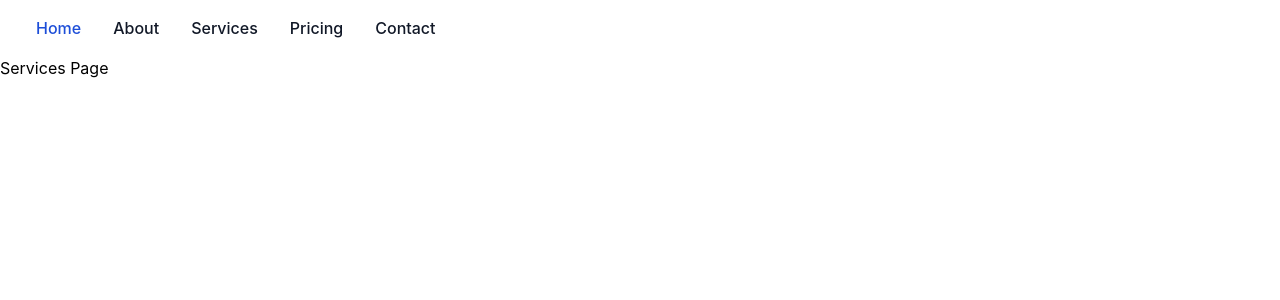
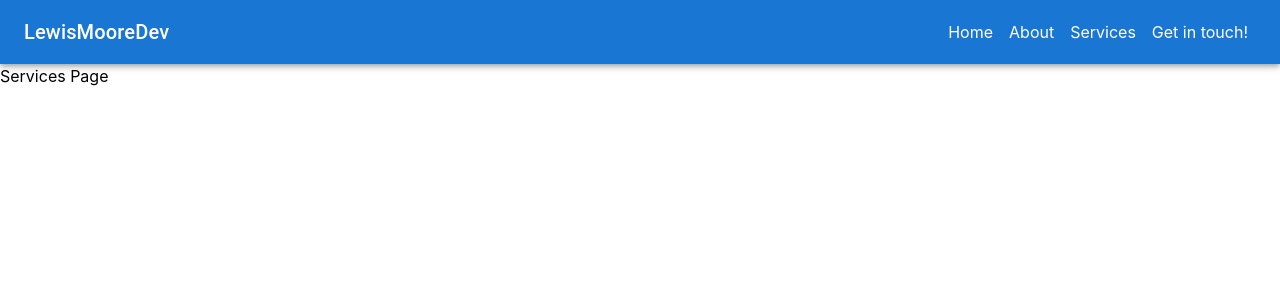
Before and after one commit to LewisMoore0/CoachingBusinessWebsite, a React (Create React App) app: page /services in a window 1280 px wide. Shown: the top 300 px of the page. Built offline with nearby package versions, Linux system fonts and the light colour scheme.

Commit message:
MUI Navbar

```diff
--- a/package.json
+++ b/package.json
@@ -3,6 +3,10 @@
   "version": "0.1.0",
   "private": true,
   "dependencies": {
+    "@emotion/react": "^11.14.0",
+    "@emotion/styled": "^11.14.0",
+    "@mui/icons-material": "^6.3.0",
+    "@mui/material": "^6.3.0",
     "cra-template": "1.2.0",
     "react": "^19.0.0",
     "react-dom": "^19.0.0",
--- a/src/Components/NavBar.js.js
+++ b/src/Components/NavBar.js.js
@@ -1,38 +1,26 @@
-export const NavBar = () => {
-    // Change the list to a map
-    return (
+import * as React from 'react';
+import AppBar from '@mui/material/AppBar';
+import Box from '@mui/material/Box';
+import Toolbar from '@mui/material/Toolbar';
+import Typography from '@mui/material/Typography';
+import { Button, Link, MenuItem } from '@mui/material';
 
+export function NavBar() {
 
-<nav class="bg-white border-gray-200 dark:bg-gray-900">
-  <div class="max-w-screen-lg flex flex-wrap items-center justify-between mx-5 p-4">
-    <button data-collapse-toggle="navbar-default" type="button" class="inline-flex items-left p-2 w-10 h-10 justify-center text-sm text-gray-500 rounded-lg sm:hidden hover:bg-gray-100 focus:outline-none focus:ring-2 focus:ring-gray-200 dark:text-gray-400 dark:hover:bg-gray-700 dark:focus:ring-gray-600" aria-controls="navbar-default" aria-expanded="false">
-        <span class="sr-only">Open main menu</span>
-        <svg class="w-5 h-5" aria-hidden="true" xmlns="http://www.w3.org/2000/svg" fill="none" viewBox="0 0 17 14">
-            <path stroke="currentColor" stroke-linecap="round" stroke-linejoin="round" stroke-width="2" d="M1 1h15M1 7h15M1 13h15"/>
-        </svg>
-    </button>
-    <div class="hidden w-full md:block md:w-auto" id="navbar-default">
-      <ul class="font-medium flex flex-col p-4 sm:items-center sm:p-0 mt-4 border border-gray-100 rounded-lg bg-gray-50 sm:flex-row sm:space-x-8 rtl:space-x-reverse sm:mt-0 sm:border-0 sm:bg-white dark:bg-gray-800 sm:dark:bg-gray-900 dark:border-gray-700">
-        <li>
-          <a href="/" class="block py-2 px-3 text-white bg-blue-700 rounded sm:bg-transparent sm:text-blue-700 sm:p-0 dark:text-white sm:dark:text-blue-500" aria-current="page">Home</a>
-        </li>
-        <li>
-          <a href="/about" class="block py-2 px-3 text-gray-900 rounded hover:bg-gray-100 sm:hover:bg-transparent sm:border-0 sm:hover:text-blue-700 sm:p-0 dark:text-white sm:dark:hover:text-blue-500 dark:hover:bg-gray-700 dark:hover:text-white sm:dark:hover:bg-transparent">About</a>
-        </li>
-        <li>
-          <a href="/services" class="block py-2 px-3 text-gray-900 rounded hover:bg-gray-100 sm:hover:bg-transparent sm:border-0 sm:hover:text-blue-700 sm:p-0 dark:text-white sm:dark:hover:text-blue-500 dark:hover:bg-gray-700 dark:hover:text-white sm:dark:hover:bg-transparent">Services</a>
-        </li>
-        <li>
-          <a href="/pricing" class="block py-2 px-3 text-gray-900 rounded hover:bg-gray-100 sm:hover:bg-transparent sm:border-0 sm:hover:text-blue-700 sm:p-0 dark:text-white sm:dark:hover:text-blue-500 dark:hover:bg-gray-700 dark:hover:text-white sm:dark:hover:bg-transparent">Pricing</a>
-        </li>
-        <li>
-          <a href="/contact" class="block py-2 px-3 text-gray-900 rounded hover:bg-gray-100 sm:hover:bg-transparent sm:border-0 sm:hover:text-blue-700 sm:p-0 dark:text-white sm:dark:hover:text-blue-500 dark:hover:bg-gray-700 dark:hover:text-white sm:dark:hover:bg-transparent">Contact</a>
-        </li>
-      </ul>
-    </div>
-  </div>
-</nav>
+  return (
+    <Box sx={{ flexGrow: 1 }}>
+      <AppBar position="static">
+        <Toolbar>
+          <Typography variant="h6" component="div" sx={{ flexGrow: 1 }}>
+            <Link underline='none' color='inherit' href='/'> LewisMooreDev </Link>
+          </Typography>
+          <Link color='inherit' underline="none" href='/' sx={{ p:1 }}>Home</Link>
+          <Link color='inherit' underline="none" href='/about' sx={{ p:1 }}>About</Link>
+          <Link color='inherit' underline="none" href='/services' sx={{ p:1 }}>Services</Link>
 
-
-    )
+          <Link sx={{ p:1 }} color='inherit' href='/contact' underline='none'>Get in touch!</Link>
+        </Toolbar>
+      </AppBar>
+    </Box>
+  );
 }
```
